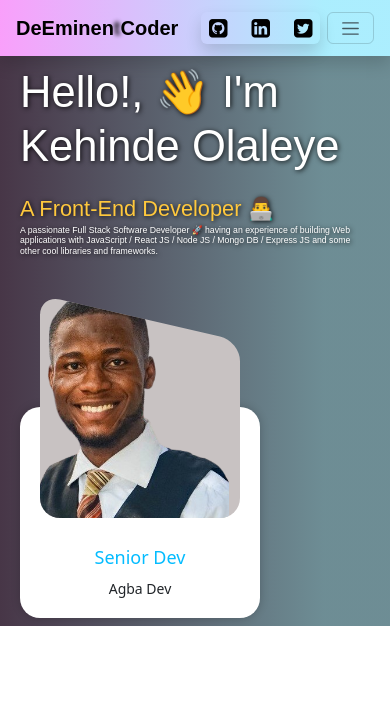
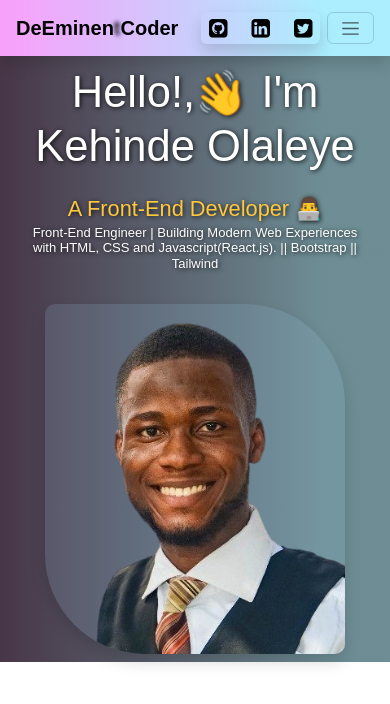
Before and after one commit to DevOluwapelumi/Contribute-Portfolio, a React (Vite) app: page / in a window 390 px wide. Shown: the top 704 px of the page. Built offline with nearby package versions, Linux system fonts and the light colour scheme; a web font is replaced by a local one.

Commit message:
done with hero and responsiveness

```diff
--- a/src/Hero.css
+++ b/src/Hero.css
@@ -10,8 +10,7 @@
   font-optical-sizing: auto;
   font-weight: 400;
   font-style: normal;
-  font-variation-settings:
-    "slnt" 0;
+  font-variation-settings: "slnt" 0;
   color: #ffffff;
   text-shadow: 1px 1px 5px #000000db;
 }
@@ -21,101 +20,220 @@
   font-size: 0.5em;
   font-weight: 400;
   font-style: normal;
-  font-variation-settings:
-    "slnt" 0;
-  color: #FFC83D;
+  font-variation-settings: "slnt" 0;
+  color: #ffc83d;
   text-shadow: 1px 1px 5px #000000db;
 }
 .hero-left-text3 {
   font-family: "Cairo Play", sans-serif;
   font-optical-sizing: auto;
-  font-size: 0.2em;
+  font-size: 0.3em;
   font-weight: 300;
   font-style: normal;
   line-height: -100px;
-  font-variation-settings:
-    "slnt" 0;
+  font-variation-settings: "slnt" 0;
   color: #ffffff;
   text-shadow: 1px 1px 5px #000000db;
 }
-
-.profile {
-	display: flex;
-	align-items: center;
-	flex-direction: column;
-	padding: 3rem;
-	/*width: 10%;
-	*/background-color: #1b202834;
-	position: relative;
-	/* background-clip: padding-box; */
-	border-radius: 50%;
-	-webkit-border-radius: 50%;
-	-moz-border-radius: 50%;
-	-ms-border-radius: 50%;
-	-o-border-radius: 50%;
-}
-.profile-image {
-	border-radius: 50%;
-	overflow: hidden;
-	width: 350px;
-	height: 350px;
-	position: relative;
-	img {
-		position: absolute;
-		top: 50%;
-		left: 50%;
-		transform: translate(-50%, -50%);
-		width: 100%;
-	}
+.wave {
+  animation-name: wave-animation;
+  animation-duration: 2s;
+  animation-iteration-count: infinite;
+  transform-origin: 70% 70%;
+  display: inline-block;
 }
 
-
-
-.a-box {
-  display: inline-block;
-  width: 240px;
-  text-align: center;
+@keyframes wave-animation {
+  0% {
+    transform: rotate(0deg);
+  }
+  5% {
+    transform: rotate(2deg);
+  }
+  10% {
+    transform: rotate(4deg);
+  }
+  15% {
+    transform: rotate(6deg);
+  }
+  20% {
+    transform: rotate(8deg);
+  }
+  25% {
+    transform: rotate(10deg);
+  }
+  30% {
+    transform: rotate(8deg);
+  }
+  35% {
+    transform: rotate(6deg);
+  }
+  40% {
+    transform: rotate(4deg);
+  }
+  45% {
+    transform: rotate(2deg);
+  }
+  50% {
+    transform: rotate(0deg);
+  }
+  55% {
+    transform: rotate(-2deg);
+  }
+  60% {
+    transform: rotate(-4deg);
+  }
+  65% {
+    transform: rotate(-6deg);
+  }
+  70% {
+    transform: rotate(-8deg);
+  }
+  75% {
+    transform: rotate(-10deg);
+  }
+  80% {
+    transform: rotate(-8deg);
+  }
+  85% {
+    transform: rotate(-6deg);
+  }
+  90% {
+    transform: rotate(-4deg);
+  }
+  95% {
+    transform: rotate(-2deg);
+  }
+  100% {
+    transform: rotate(0deg);
+  }
 }
 
-.img-container {
-    height: 230px;
-    width: 200px;
-    overflow: hidden;
-    border-radius: 0px 0px 20px 20px;
-    display: inline-block;
+.carousel__container {
+  white-space: nowrap;
+  display: inline-block;
 }
 
-.img-container img {
-    transform: skew(0deg, -13deg);
-    height: 250px;
-    margin: -35px 0px 0px -70px;
+.carousel-item {
+  width: 400px;
+  height: 450px;
+  border-radius: 10px 100px 10px 100px;
+  background-color: #95bcd62f;
+  overflow: hidden;
+  display: inline-block;
+  cursor: pointer;
+  position: relative;
+  transform-origin: center left;
+  -webkit-transform-origin: center left;
+  transition: 1000ms all;
+  -webkit-transition: 1000ms all;
+  -moz-transition: 1000ms all;
+  -ms-transition: 1000ms all;
+  -o-transition: 1000ms all;
+  -webkit-border-radius: 10px 100px 10px 100px;
+  -moz-border-radius: 10px 100px 10px 100px;
+  -ms-border-radius: 10px 100px 10px 100px;
+  -o-border-radius: 10px 100px 10px 100px;
 }
 
-.inner-skew {
-    display: inline-block;
-    border-radius: 20px;
-    overflow: hidden;
-    padding: 0px;
-    transform: skew(0deg, 13deg);
-    font-size: 0px;
-    margin: 30px 0px 0px 0px;
-    background: #c8c2c2;
-    height: 250px;
-    width: 200px;
+/* .carousel-item:hover ~ .carousel-item {
+  transform: translate3d(100px, 0, 0);
+  -webkit-transform: translate3d(100px, 0, 0);
+  -moz-transform: translate3d(100px, 0, 0);
+  -ms-transform: translate3d(100px, 0, 0);
+  -o-transform: translate3d(100px, 0, 0);
+} */
+
+/* .carousel__container:hover .carousel-item {
+  opacity: 0.3;
+} */
+
+.carousel__container:hover .carousel-item:hover {
+  opacity: 1;
+  transform: scale(1.2);
+  -webkit-transform: scale(1.2);
+  -moz-transform: scale(1.2);
+  -ms-transform: scale(1.2);
+  -o-transform: scale(1.2);
 }
 
-.text-container {
-  box-shadow: 0px 0px 10px 0px rgba(0,0,0,0.2);
-  padding: 120px 20px 20px 20px;
-  border-radius: 20px;
-  background: #fff;
-  margin: -120px 0px 0px 0px;
-  line-height: 19px;
-  font-size: 14px;
+.carousel-item__img {
+  width: 400px;
+  height: 450px;
+  -o-object-fit: cover;
+  object-fit: cover;
 }
 
-.text-container h3 {
-  margin: 20px 0px 10px 0px;
-  color: #04bcff;
-  font-size: 18px;
+.carousel-item__details {
+  background: (
+    linear,
+    left bottom,
+    left top,
+    from(rgba(0, 0, 0, 0.9)),
+    to(rgba(0, 0, 0, 0))
+  );
+  background: linear-gradient(
+    to top,
+    rgba(0, 0, 0, 0.9) 0%,
+    rgba(0, 0, 0, 0) 100%
+  );
+  font-size: 10px;
+  opacity: 0;
+  padding: 10px;
+  position: absolute;
+  top: 0;
+  left: 0;
+  right: 0;
+  bottom: 0;
+  transition: 1500ms opacity;
+  -webkit-transition: 1500ms opacity;
+  -moz-transition: 1500ms opacity;
+  -ms-transition: 1500ms opacity;
+  -o-transition: 1500ms opacity;
 }
+
+.carousel-item__details:hover {
+  opacity: 1;
+}
+
+.carousel-item__details span {
+  font-size: 1.5rem;
+  color: #ffc83d;
+  padding-top: 300px;
+  padding-left: 20px;
+}
+
+.carousel-item__details--subtitle {
+  color: #fff;
+  margin: 5px 0 5px 20px;
+  font-size: 0.8em;
+  letter-spacing: 2px;
+}
+
+@media only screen and (max-width: 992px) {
+  .carousel-item {
+    width: 300px;
+    height: 350px;
+    margin: 0%;
+    padding: 0%;
+  }
+  .carousel-item__img {
+    width: 300px;
+    height: 350px;
+    margin: 0%;
+    padding: 0%;
+  }
+  .carousel__container:hover .carousel-item:hover {
+    transform: scale(1.0);
+    -webkit-transform: scale(1.0);
+    -moz-transform: scale(1.0);
+    -ms-transform: scale(1.0);
+    -o-transform: scale(1.0);
+}
+.carousel-item__details span {
+  font-size: 1.3rem;
+  color: #ffc83d;
+  padding-top: 200px;
+  padding-left: 20px;
+}
+}
--- a/src/components/Hero.jsx
+++ b/src/components/Hero.jsx
@@ -4,41 +4,36 @@ import "../Hero.css";
 const Hero = () => {
   return (
     <>
-      <div className="hero-container row p-2 display-1 ps-lg-5 gap-4 container-fluid m-0 ">
-        <div className="hero-left col  p-lg-5">
+      <div className="hero-container row p-2 display-1 ps-lg-5 gap-4 container-fluid m-0">
+        <div className="hero-left col p-lg-5 my-lg-2 text-center text-lg-start ">
           <span className="hero-left-text ">
-            Hello!, 👋 I'm Kehinde Olaleye
+            Hello!,<span className="wave">👋 </span> I'm Kehinde Olaleye
           </span>
           <br />
           <span className="hero-left-text2 ">A Front-End Developer 👨‍💻</span>
           <br />
           <h6 className="hero-left-text3">
-            A passionate Full Stack Software Developer 🚀 having an experience
-            of building Web applications with JavaScript / React JS / Node JS /
-            Mongo DB / Express JS and some other cool libraries and frameworks.
+          Front-End Engineer | Building Modern Web Experiences with HTML, CSS and Javascript(React.js). || Bootstrap || Tailwind
           </h6>
         </div>
-        <div className="hero-right col p-lg-5 ms-lg- ">
-          <div class="a-box">
-            <div class="img-container p-">
-              <div class="img-inner">
-                <div class="inner-skew p-">
-                  <img src="pp.png"></img>
-                </div>
+        <div className="hero-right col p-lg-5 my-lg-2 d-flex justify-content-center align-items-center">
+          <div className="carousel__container">
+            <div className="carousel-item shadow">
+              <img className="carousel-item__img" src="pp.png" alt="Kennyimg" />
+              <div className="carousel-item__details">
+                <span className="controls fas fa-quote-left"></span>
+                <h6 className="carousel-item__details--subtitle display-6">
+                  I speak three languages: English, HTML,
+                  <br /> and JavaScript
+                </h6>
               </div>
             </div>
-            <div class="text-container">
-              <h3>Senior Dev</h3>
-              <div>
-                Agba Dev
-              </div>
-            </div>
-            {/* <div class="profile shadow-lg ">
+          </div>
+          {/* <div class="profile shadow-lg ">
             <div class="profile-image shadow ">
               <img src="fb.jpg" className="shadow "/>
             </div>
           </div> */}
-          </div>
         </div>
       </div>
     </>
```
